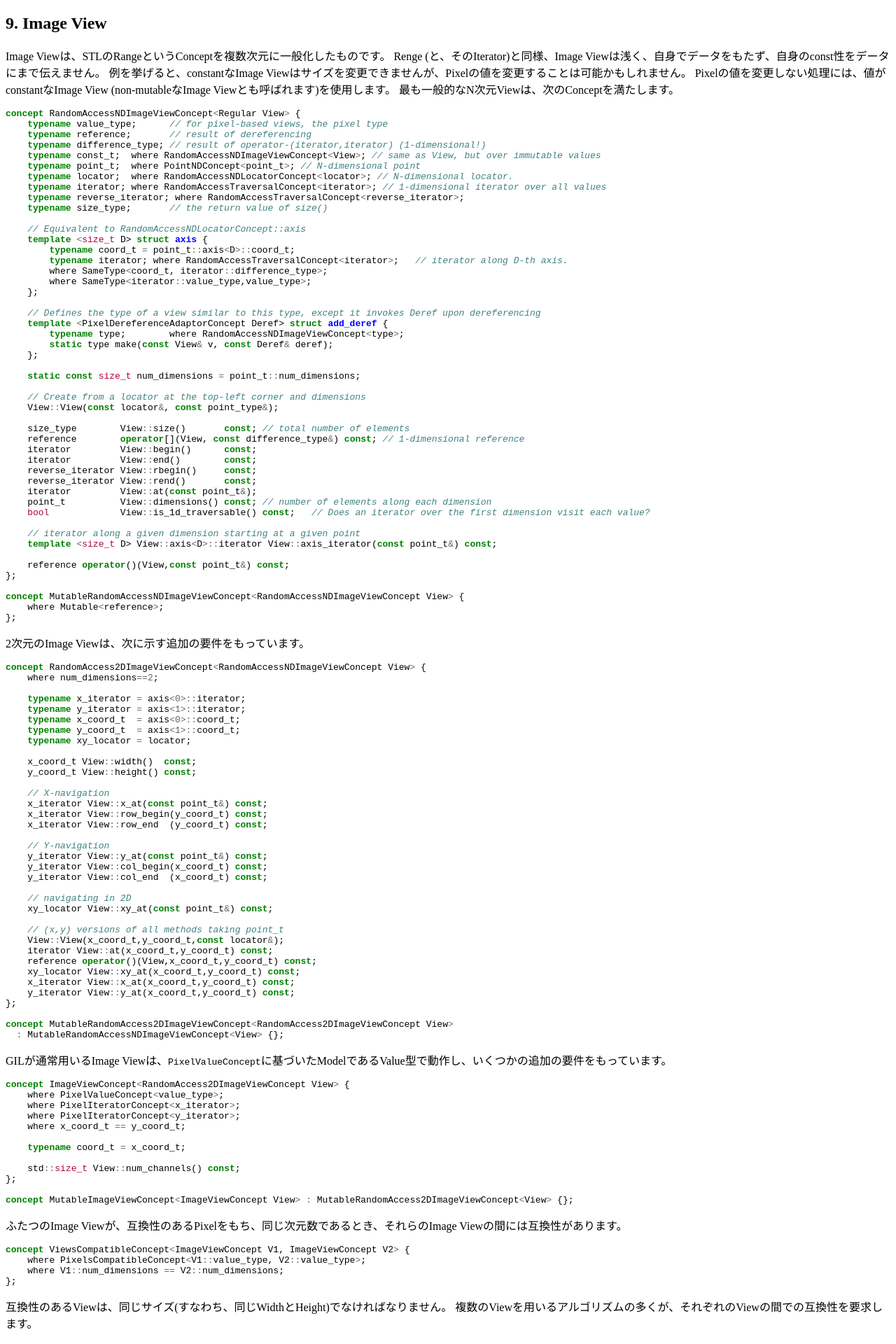
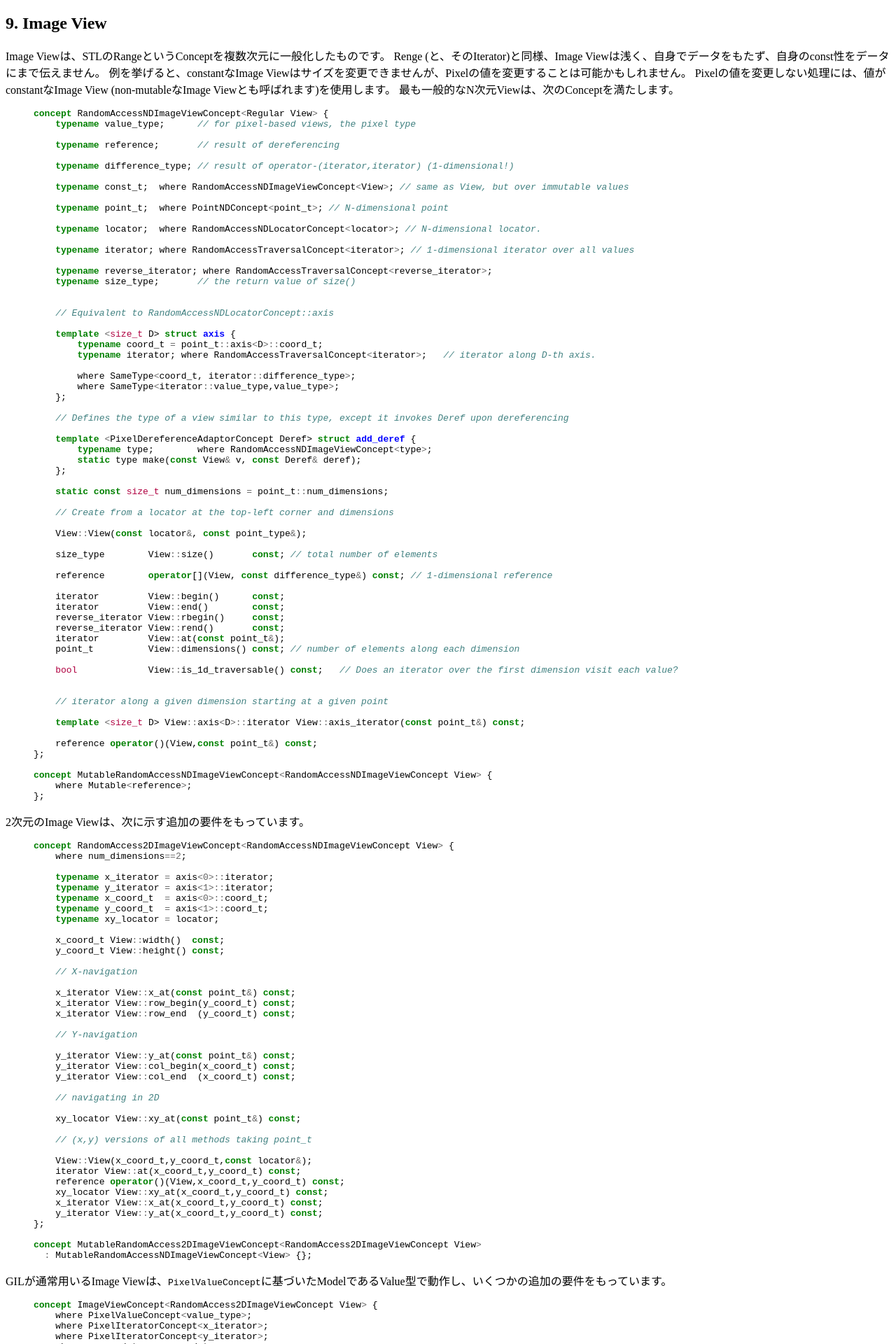
Before and after one commit to hironishihara/GILDesignGuide-ja, a Jekyll site: the page built from src/section_09.md, in a window 1280 px wide. Shown: the top 1920 px of the page at 70% size. Built offline with Jekyll 4.4.1, drawn with Linux system fonts in a browser that asks for light colours.

Commit message:
add lines for syntax highlight

````diff
--- a/src/section_09.md
+++ b/src/section_09.md
@@ -32,7 +32,8 @@ Renge (と、そのIterator)と同様、Image Viewは浅く、自身でデータ
 Pixelの値を変更しない処理には、値がconstantなImage View (non-mutableなImage Viewとも呼ばれます)を使用します。
 最も一般的なN次元Viewは、次のConceptを満たします。
 
-```cpp
+{% highlight C++ %}
+
 concept RandomAccessNDImageViewConcept<Regular View> {
     typename value_type;      // for pixel-based views, the pixel type
     typename reference;       // result of dereferencing
@@ -82,11 +83,13 @@ concept RandomAccessNDImageViewConcept<Regular View> {
 concept MutableRandomAccessNDImageViewConcept<RandomAccessNDImageViewConcept View> {
     where Mutable<reference>;
 };
-```
+
+{% endhighlight %}
 
 2次元のImage Viewは、次に示す追加の要件をもっています。
 
-```cpp
+{% highlight C++ %}
+
 concept RandomAccess2DImageViewConcept<RandomAccessNDImageViewConcept View> {
     where num_dimensions==2;
 
@@ -123,11 +126,13 @@ concept RandomAccess2DImageViewConcept<RandomAccessNDImageViewConcept View> {
 
 concept MutableRandomAccess2DImageViewConcept<RandomAccess2DImageViewConcept View>
   : MutableRandomAccessNDImageViewConcept<View> {};
-```
+
+{% endhighlight %}
 
 GILが通常用いるImage Viewは、`PixelValueConcept`に基づいたModelであるValue型で動作し、いくつかの追加の要件をもっています。
 
-```cpp
+{% highlight C++ %}
+
 concept ImageViewConcept<RandomAccess2DImageViewConcept View> {
     where PixelValueConcept<value_type>;
     where PixelIteratorConcept<x_iterator>;
@@ -140,16 +145,19 @@ concept ImageViewConcept<RandomAccess2DImageViewConcept View> {
 };
 
 concept MutableImageViewConcept<ImageViewConcept View> : MutableRandomAccess2DImageViewConcept<View> {};
-```
+
+{% endhighlight %}
 
 ふたつのImage Viewが、互換性のあるPixelをもち、同じ次元数であるとき、それらのImage Viewの間には互換性があります。
 
-```cpp
+{% highlight C++ %}
+
 concept ViewsCompatibleConcept<ImageViewConcept V1, ImageViewConcept V2> {
     where PixelsCompatibleConcept<V1::value_type, V2::value_type>;
     where V1::num_dimensions == V2::num_dimensions;
 };
-```
+
+{% endhighlight %}
 
 互換性のあるViewは、同じサイズ(すなわち、同じWidthとHeight)でなければなりません。
 複数のViewを用いるアルゴリズムの多くが、それぞれのViewの間での互換性を要求します。
@@ -172,7 +180,8 @@ GILは`image_view`と呼ばれる`ImageViewConcept`のためのModelを提供し
 
 #### Synopsis:
 
-```cpp
+{% highlight C++ %}
+
 template <typename Locator>  // Models PixelLocatorConcept (could be MutablePixelLocatorConcept)
 class image_view {
 public:
@@ -183,7 +192,8 @@ private:
     xy_locator _pixels;     // 2D pixel locator at the top left corner of the image view range
     point_t    _dimensions; // width and height
 };
-```
+
+{% endhighlight %}
 
 Image Viewは軽量なオブジェクトです。
 正規のインタリーブ形式Viewであれば、基本的に16バイトです。
@@ -196,19 +206,23 @@ Image Viewは軽量なオブジェクトです。
 一般的なImage Viewは、サポートされているどのようなColor Space、Channel深度、Channel順、プラナー形式またはインタリーブ形式の生データからでも構成することができます。
 インタリーブ形式Viewは、画像のDimensionsと1行あたりのバイト数と最初のPixelを指すポインタを指定した`interleaved_view`を使って構成されます。
 
-```cpp
+{% highlight C++ %}
+
 template <typename Iterator> // Models pixel iterator (like rgb8_ptr_t or rgb8c_ptr_t)
 image_view<...> interleaved_view(ptrdiff_t width, ptrdiff_t height, Iterator pixels, ptrdiff_t rowsize)
-```
+
+{% endhighlight %}
 
 プラナー形式Viewは、あらゆるColor Spaceのために定義されており、各Planeを個別に用意します。
 ここに、RGB形式のプラナー形式Viewを示します。
 
-```cpp
+{% highlight C++ %}
+
 template <typename IC>  // Models channel iterator (like bits8* or const bits8*)
 image_view<...> planar_rgb_view(ptrdiff_t width, ptrdiff_t height,
                                  IC r, IC g, IC b, ptrdiff_t rowsize);
-```
+
+{% endhighlight %}
 
 戻り値のViewが値がconstantな(immutableな)Viewである場合、提供されるPixel/Channel Iteratorがconstant (read-only)になることに注意してください。
 
@@ -218,7 +232,8 @@ image_view<...> planar_rgb_view(ptrdiff_t width, ptrdiff_t height,
 その結果は、元となる型から派生した型のViewになっている可能性もあります。
 GILは、生成された型を取得するために、次に示すメタ関数を用います。
 
-```cpp
+{% highlight C++ %}
+
 // Some result view types
 template <typename View>
 struct dynamic_xy_step_type : public dynamic_y_step_type<typename dynamic_x_step_type<View>::type> {};
@@ -239,11 +254,13 @@ template <typename SrcView>
 struct nth_channel_view_type {
     typedef ... type;
 };
-```
+
+{% endhighlight %}
 
 GILは、次に示すView変換を提供します。
 
-```cpp
+{% highlight C++ %}
+
 // flipped upside-down, left-to-right, transposed view
 template <typename View> typename dynamic_y_step_type<View>::type             flipped_up_down_view(const View& src);
 template <typename View> typename dynamic_x_step_type<View>::type             flipped_left_right_view(const View& src);
@@ -269,21 +286,24 @@ color_converted_view_type<View,P,CCV>::type                                   co
 
 template <typename View>
 nth_channel_view_type<View>::view_t                                           nth_channel_view(const View& view, int n);
-```
+
+{% endhighlight %}
 
 これらView Factoryメソッドのほとんどの実装は、単純です。
 例として、反転Viewがどのように実装されているのかを示します。
 The flip upside-down view creates a view whose first pixel is the bottom left pixel of the original view and whose y-step is the negated step of the source.
 上下反転Viewは、元のViewの最左下Pixelが先頭Pixelの、垂直方向ステップが元のステップと逆向きになったViewをつくります。
 
-```cpp
+{% highlight C++ %}
+
 template <typename View>
 typename dynamic_y_step_type<View>::type flipped_up_down_view(const View& src) {
     gil_function_requires<ImageViewConcept<View> >();
     typedef typename dynamic_y_step_type<View>::type RView;
     return RView(src.dimensions(),typename RView::xy_locator(src.xy_at(0,src.height()-1),-1));
 }
-```
+
+{% endhighlight %}
 
 `gil_function_requires`関数の呼び出しは、テンプレートのパラメータが`ImageViewConcept`の有効なModelであることを(コンパイル時に)保証します。
 これを使うことで、コンパイルエラーの追跡は容易になり、余計なコードの生成されず、実行時のパフォーマンスへの影響もありません。
@@ -292,7 +312,8 @@ typename dynamic_y_step_type<View>::type flipped_up_down_view(const View& src) {
 このガイド内のサンプルコードでは、簡潔さのために`gil_function_requires`をスキップすることにします。
 Image Viewは自由に構成することが出来ます("第12章 メタ関数とTypedef"を参照ください)。
 
-```cpp
+{% highlight C++ %}
+
 rgb16_image_t img(100,100);    // an RGB interleaved image
 
 // grayscale view over the green (index 1) channel of img
@@ -300,7 +321,8 @@ gray16_step_view_t green=nth_channel_view(view(img),1);
 
 // 50x50 view of the green channel of img, upside down and taking every other pixel in X and in Y
 gray16_step_view_t ud_fud=flipped_up_down_view(subsampled_view(green,2,2));
-```
+
+{% endhighlight %}
 
 前述のとおり、Image Viewは高速で、定量時間で動作する、浅いViewです。
 
@@ -313,7 +335,8 @@ Image Viewは`begin()`メソッドと`end()`メソッドを通じて1次元走
 しかしながら、多くの場合、XとYでネストされたループを使う方がより効果的です。
 ここで紹介するアルゴリズムはSTLアルゴリズムと共通点がありますが、ネストされたループを抽象化し、入力として(Rangeではなく)Viewを受け取ります。
 
-```cpp
+{% highlight C++ %}
+
 // Equivalents of std::copy and std::uninitialized_copy
 // where ImageViewConcept<V1>, MutableImageViewConcept<V2>, ViewsCompatibleConcept<V1,V2>
 template <typename V1, typename V2>
@@ -375,7 +398,8 @@ void copy_and_convert_pixels(const V1& src, const V2& dst, ColorConverter ccv);
 // where ImageViewConcept<V1>, ImageViewConcept<V2>, ViewsCompatibleConcept<V1,V2>
 template <typename V1, typename V2>
 bool equal_pixels(const V1& view1, const V2& view2);
-```
+
+{% endhighlight %}
 
 複数のViewを取るアルゴリズムは、それらが同じDimensionsをもつことを要求します。
 `for_each_pixel_position`と`transform_pixel_positions`は、Pixelの参照ではなく、Pixel Locatorを関数オブジェクトに渡します。
````
